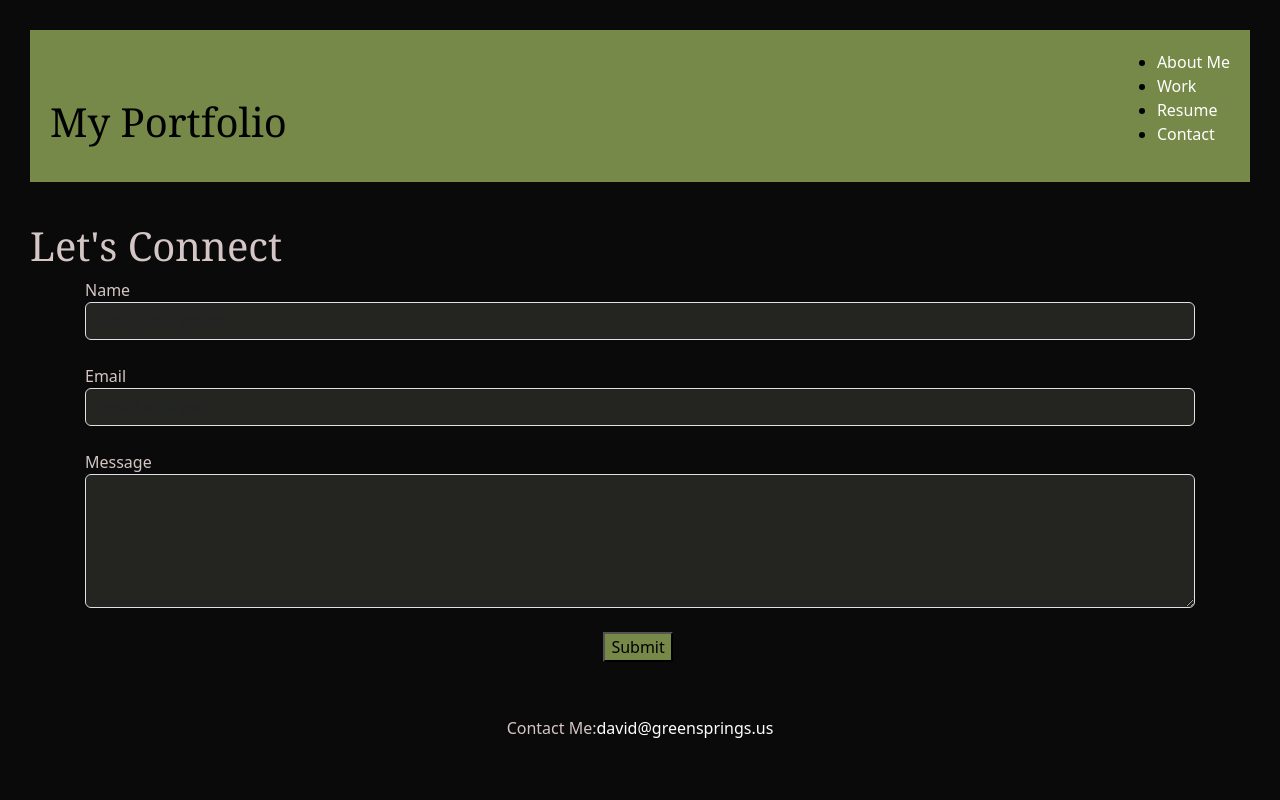
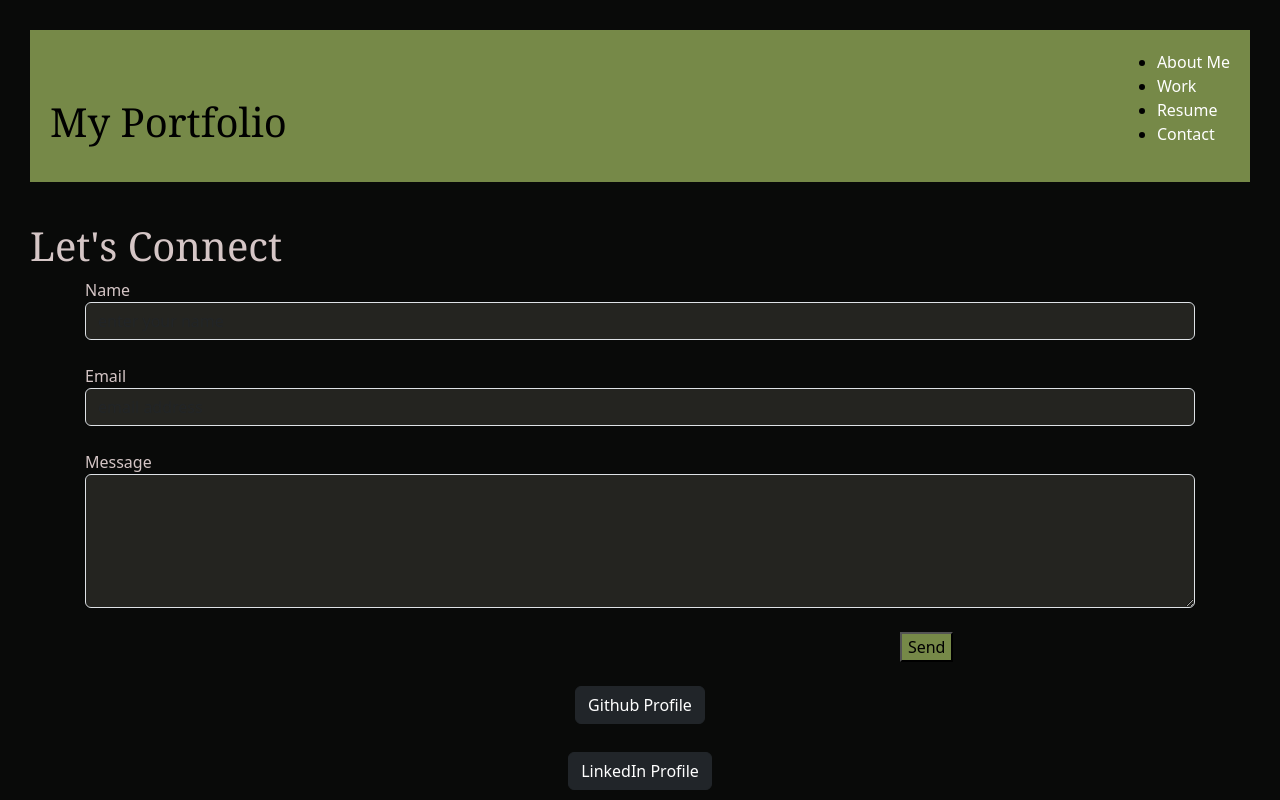
Before and after one commit to Dmelz11/react, a React (Vite) app: page /contact in a window 1280 px wide. Shown: the top 800 px of the page. Built offline with nearby package versions, Linux system fonts and the light colour scheme.

Commit message:
added emailjs as dependency

```diff
--- a/package.json
+++ b/package.json
@@ -14,6 +14,7 @@
     "preview": "vite preview"
   },
   "dependencies": {
+    "@emailjs/browser": "^4.3.3",
     "@react-email/link": "^0.0.7",
     "bootstrap": "^5.3.2",
     "gh-pages": "^6.1.1",
--- a/src/components/Contact.jsx
+++ b/src/components/Contact.jsx
@@ -1,4 +1,6 @@
 import { useState } from "react";
+import React, { useRef } from 'react';
+import emailjs from '@emailjs/browser';
 import '../styles/Contact.css';
 
 //  importing a helper function that will check if the email is valid
@@ -7,6 +9,7 @@
 function ContactForm() {
   // Create state variables for the fields in the form
   // We are also setting their initial values to an empty string
+  const form = useRef();
   const [formState, setFormState] = useState({ name: '', email: '', message: ''});
   const {name, email, message} = formState;
   const [errorMessage, setErrorMessage] = useState('');
@@ -33,25 +36,35 @@
      }
      console.log('errorMessage', errorMessage);
     }
+    const sendEmail = (e) => {
+      e.preventDefault();
 
+      emailjs
+      .sendForm('service_o1xdypg', 'template_v5bgfui', form.current, {
+        publicKey: 'bD5rjFJ-jApY5ZInA',
+      })
+      .then(
+        () => {
+          console.log('SUCCESS!');
+        },
+        (error) => {
+          console.log('FAILED...', error.text);
+        },
+      );
+  };
 
-  const handleSubmit = (e) => {
-    // This prevents the default behavior of the form
-    e.preventDefault();
-    console.log(formState);
-
-  }
   return (
     <form>
       <div className="page-body">
         <h1 className="heading">Let's Connect</h1>
 
-        <form className="form" onSubmit={handleSubmit}>
+        <form ref={form} onSubmit={sendEmail}>
           <div>
             <div class="form-group">
               <label htmlFor="name" className="contact_form-tag">Name</label>
               <input
                 type="text"
+                name="user_name"
                 className="form-control"
                 defaultValue={name}
                 onBlur={handleChange}
@@ -64,6 +77,7 @@
             <label htmlFor="email" className="contact_form-tag">Email</label>
             <input
               type="email"
+              name="user_email"
               className="form-control"
               defaultValue={email}
               onBlur={handleChange}
@@ -74,6 +88,7 @@
           <div class="form-group">
             <label htmlFor="message" className="contact_form-tag">Message</label>
             <textarea
+               type="submit"
                name="message"
                className="form-control"
                rows="5"
@@ -87,17 +102,15 @@
           </div>
         )}
           <br></br>
-
-          <button type="submit" className="bg btn-primary ">
-            Submit
+          <div className='contactContainer'>
+          <button type="submit" className="bg btn-primary">
+            Send
           </button>
+          </div>
         </form>
 
       </div>
-      <br></br>
-      <div className='contactContainer'>
-      <p>Contact Me:<a href="mailto: david@greensprings.us" className="contact_button">david@greensprings.us</a></p>
-      </div>
+
     </form>
   );
           }
```
